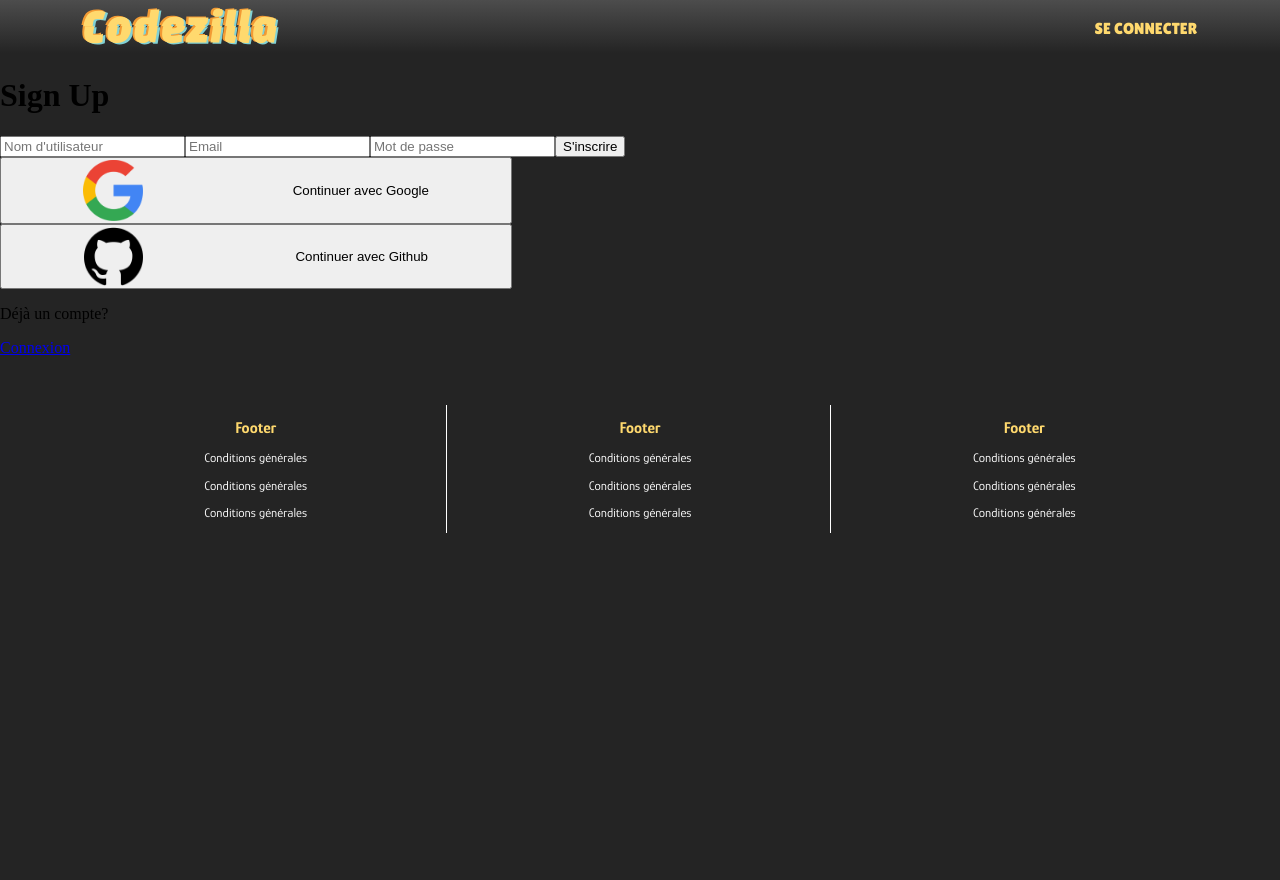
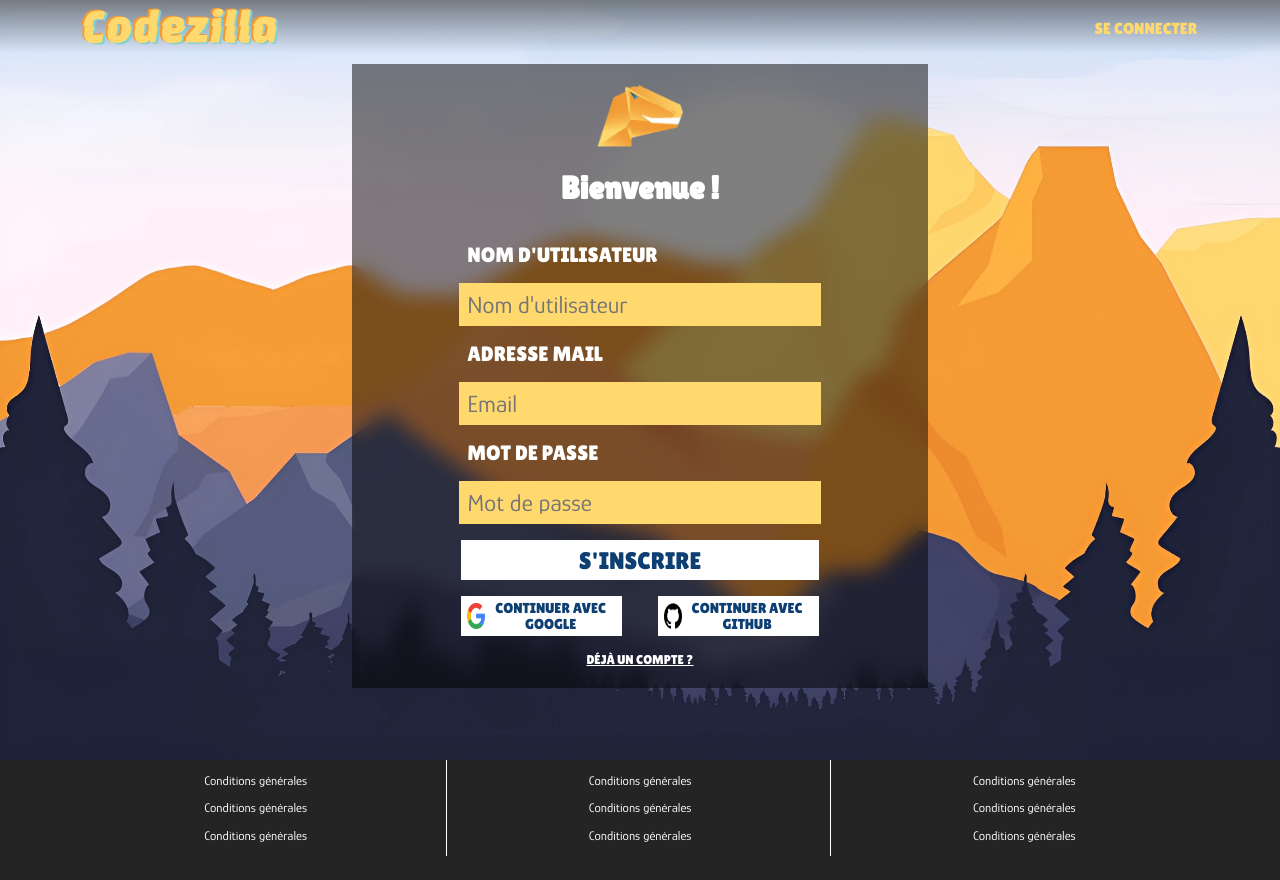
Before and after one commit to Kevin-HA-KHA/Codezilla, a React (Vite) app in the folder client/: page /sign-up in a window 1280 px wide. Shown: the top 880 px of the page. Before the commit the page ends 800 px from the top, so only its background shows below. Built offline with nearby package versions, Linux system fonts and the light colour scheme; no server answers.

Commit message:
page d'inscription

```diff
--- a/client/src/components/style/ProgressBar.css
+++ b/client/src/components/style/ProgressBar.css
@@ -9,7 +9,7 @@
 
   .progress-bar-fill {
     height: 100%;
-    background-color: #F73C01; /* Couleur de remplissage */
+    background-color: #FF5800; /* Couleur de remplissage */
     transition: width 0.5s ease; /* Animation de remplissage */
   }
 
--- a/client/src/index.css
+++ b/client/src/index.css
@@ -207,7 +207,7 @@ body{
 
 .singin-block{
     width: 45%;
-    height: 8   0%;
+    height: 80%;
     margin: 0 auto;
     background-color: rgba(0, 0, 0, 0.5);
     backdrop-filter: blur(10px);
@@ -321,6 +321,64 @@ body{
     position: relative;
 }
 
+
+/* Page d'inscription */
+
+
+.singup{
+    display: flex;
+    justify-content: center;
+    flex-direction: column;
+    gap: 1rem;
+    position: relative;
+    z-index: 2;
+    width: 100%;
+    font-family: "Lilita One", sans-serif;
+}
+
+.singup-block{
+    width: 45%;
+    height: 90%;
+    margin: 0 auto;
+    background-color: rgba(0, 0, 0, 0.5);
+    backdrop-filter: blur(10px);
+}
+
+
+.singup input{
+    width: 60%;
+    height: 2rem;
+    font-size: 1.5rem;
+    background-color: #FFD96E;
+    border: none;
+    color:#242424;
+    font-family: "Glory", sans-serif;
+    margin: 0 auto;
+    padding: 0.5rem;
+}
+
+
+.singup label{
+    width: 60%;
+    margin: 0 auto;
+    font-size: 1.3rem;
+    color: white;
+    text-transform: uppercase;
+}
+
+.singup button{
+    border: none;
+    color: #0D3F72;
+    background-color: white;
+    width: 62%;
+    height: 2.5rem;
+    margin: 0 auto;
+    cursor: pointer;
+    font-family: "Lilita One", sans-serif;
+    font-size: 1.5rem;
+    text-transform: uppercase;
+}
+
 /* Page de cours */
 
 .course{
@@ -427,7 +485,7 @@ body{
 
 .change-profil img{
     border-radius: 100%;
-    width: 50%;
+    width: 40%;
 }
 
 .username{
@@ -438,6 +496,15 @@ body{
     display: flex;
     flex-direction: column;
     align-items: center;
+}
+
+.flex-column input{
+    height: 1.5rem;
+    width: 60%;
+    text-align: center;
+    background-color: #D9D9D9;
+    font-family: "Poppins", sans-serif;
+
 }
 
 .dashboard{
@@ -603,14 +670,23 @@ body{
         font-size: 1.2rem;
     }
 
+    .singin-block{
+        height: 90%;
+    }
+
     .singin button{
-        height: 1.5rem;
-        font-size: 0.8rem;
+        height: 2rem;
     }
 
     .singup-link{
         font-size: 0.8rem;
     }
+
+    .singup-block{
+        padding-bottom: 3rem;
+    }
+
+
 
 }
 
--- a/client/src/pages/ProfilePage.jsx
+++ b/client/src/pages/ProfilePage.jsx
@@ -150,9 +150,8 @@ export default function ProfilePage() {
               alt='profile'
               className=''
             /> */}
-
+            <p className=''>{error && 'Une erreur est survenue!'}</p>
             <p className='username'>{currentUser.username}</p>
-            <p className=''>{error && 'Une erreur est survenue!'}</p>
             {/* <ProfilUpdate /> */}
             {/* <Link to={'/profile_update'}><button>Modifier le profil</button></Link> */}
 
@@ -186,6 +185,7 @@ export default function ProfilePage() {
                   ''
                 )}
               </p>
+              <label htmlFor="username">Nom d'utilisateur</label>
               <input
                 defaultValue={currentUser.username}
                 type='text'
@@ -194,6 +194,7 @@ export default function ProfilePage() {
                 className=''
                 onChange={handleChange}
               />
+              <label htmlFor="email">Adresse mail</label>
               <input
                 defaultValue={currentUser.email}
                 type='email'
@@ -202,6 +203,7 @@ export default function ProfilePage() {
                 className=''
                 onChange={handleChange}
               />
+              <label htmlFor="password">Mot de passe</label>
               <input
                 type='password'
                 id='password'
@@ -216,15 +218,14 @@ export default function ProfilePage() {
                 {loading ? 'Chargement...' : 'Mettre à jour'}
               </button>
               <p className=''>{error && 'Something went wrong!'}</p>
+          <div>
+            <Link><button onClick={handleSignOut} className=''>Se déconnecter</button></Link>
+            <Link><button onClick={handleDeleteAccount} className=''>Supprimer le compte</button></Link>
+          </div>
               <p className=''>
                 {updateSuccess && `Votre profil a bien été mis à jour !`}
               </p>
           </form>
-
-          <div>
-            <Link><button onClick={handleSignOut} className=''>Se déconnecter</button></Link>
-            <Link><button onClick={handleDeleteAccount} className=''>Supprimer le compte</button></Link>
-          </div>
 
           </div>
           <div className='dashboard'>
--- a/client/src/pages/SignUp.jsx
+++ b/client/src/pages/SignUp.jsx
@@ -2,6 +2,8 @@ import { useState } from 'react';
 import { Link, useNavigate } from 'react-router-dom';
 import OAuth from '../components/OAuth';
 import OAuth_Github from '../components/OAuth_Github';
+import banner from "../public/home_banner.jpeg"
+import dino from "../public/dino.png"
 
 export default function SignUp() {
   const [formData, setFormData] = useState({});
@@ -38,9 +40,16 @@ export default function SignUp() {
     }
   };
   return (
-    <div className=''>
-      <h1 className=''>Sign Up</h1>
-      <form onSubmit={handleSubmit} className='flex flex-col gap-4'>
+          <div className='container'>
+            <div className='banner singin-banner container flex-center'>
+              <img className='banner-site' src={banner}/>
+
+      <form onSubmit={handleSubmit} className='singup singup-block'>
+        <div className='intro'>
+          <img src={dino} />
+          <h1 className=''>Bienvenue !</h1>
+        </div>
+        <label htmlFor="username">Nom d'utilisateur</label>
         <input
           type='text'
           placeholder="Nom d'utilisateur"
@@ -48,6 +57,7 @@ export default function SignUp() {
           className=''
           onChange={handleChange}
         />
+        <label htmlFor="email">Adresse mail</label>
         <input
           type='email'
           placeholder='Email'
@@ -55,6 +65,7 @@ export default function SignUp() {
           className=''
           onChange={handleChange}
         />
+        <label htmlFor="password">Mot de passe</label>
         <input
           type='password'
           placeholder='Mot de passe'
@@ -62,22 +73,26 @@ export default function SignUp() {
           className=''
           onChange={handleChange}
         />
+        <div className='OAuth'>
           <button
             disabled={loading}
             className=''
           >
             {loading ? 'Chargement...' : 'S\'inscrire'}
           </button>
+          <section>
               <OAuth />
               <OAuth_Github />
-      </form>
-      <div className=''>
-        <p>Déjà un compte?</p>
+          </section>
+        </div>
+      <div className='singup-link'>
         <Link to='/sign-in'>
-          <span className=''>Connexion</span>
+          <span className=''>Déjà un compte ?</span>
         </Link>
       </div>
+      </form>
       <p className=''>{error && 'Une erreur s\'est produite!'}</p>
+    </div>
     </div>
   );
 }
```
Lines whose indentation alone changed are shown as unchanged.
